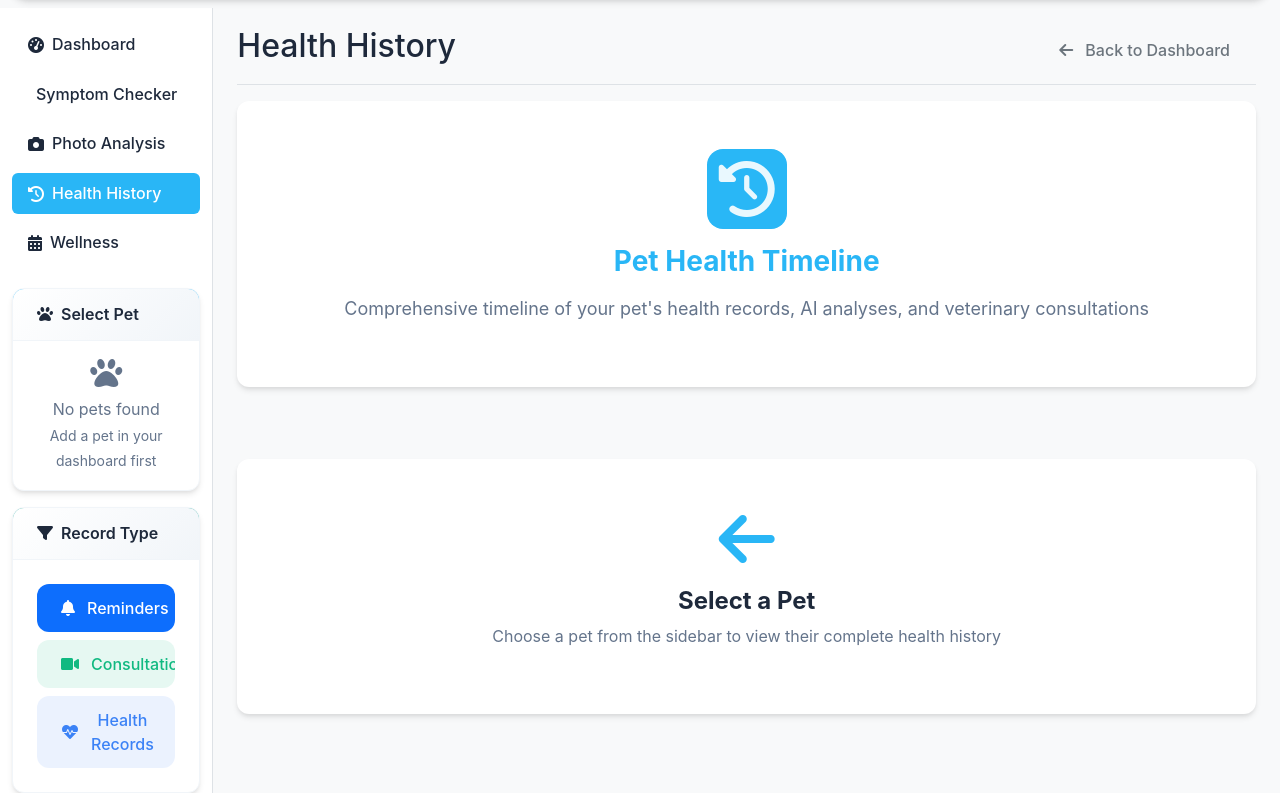
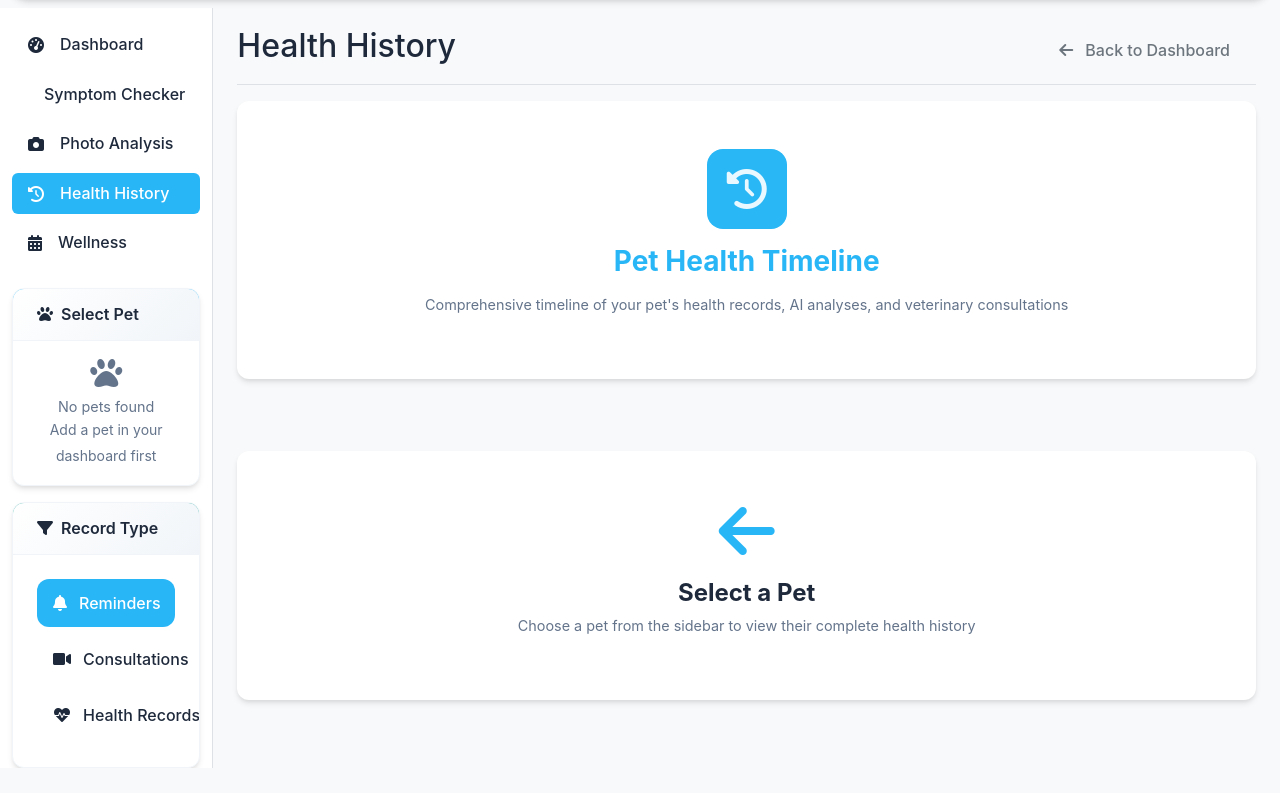
Before and after one commit to kashisharora-14/VetTrack-AI, a Flask app: page /history in a window 1280 px wide. Shown: the part 102-895 px from the top of the page. After the commit the page ends 870 px from the top, so only its background shows below. Run offline with Flask 3, Linux system fonts and the light colour scheme; the visitor is signed in with stand-in values (Sample User, id 1); data that the repository does not hold is empty; some libraries are stand-ins or nearby versions.

Commit message:
Assistant checkpoint: Fix sidebar consultation text visibility and overflow
Assistant generated file changes:
- MyProject-3/static/css/style.css: Fix sidebar consultation text visibility and overflow issues, Add responsive sidebar width and text visibility fixes, Add specific styling for sidebar consultation button

---

User prompt:

consultaion part is still cutting not properly viisble please set this

Replit-Commit-Author: Assistant
Replit-Commit-Session-Id: 8dcaf410-5e8d-44e1-aa86-46643cf5ad8b

```diff
--- a/MyProject-3/static/css/style.css
+++ b/MyProject-3/static/css/style.css
@@ -501,6 +501,7 @@ h1, h2, h3, h4, h5, h6 {
 .sidebar {
     min-height: calc(100vh - 76px); /* Adjust for navbar height */
     border-right: 1px solid rgba(0, 0, 0, 0.1);
+    min-width: 200px; /* Ensure minimum width for full text visibility */
 }
 
 .sidebar .nav-link {
@@ -512,6 +513,11 @@ h1, h2, h3, h4, h5, h6 {
     display: flex;
     align-items: center;
     text-decoration: none;
+    white-space: nowrap; /* Prevent text wrapping */
+    overflow: visible; /* Show full text */
+    text-overflow: unset; /* Don't truncate text */
+    width: 100%;
+    box-sizing: border-box;
 }
 
 .sidebar .nav-link:hover {
@@ -528,6 +534,16 @@ h1, h2, h3, h4, h5, h6 {
 .sidebar .nav-link.active:hover {
     background-color: var(--primary-dark) !important;
     color: white !important;
+}
+
+/* Ensure sidebar items have proper spacing and visibility */
+.sidebar .nav-item {
+    width: 100%;
+}
+
+.sidebar .nav-item .nav-link {
+    justify-content: flex-start;
+    gap: 8px;
 }
 
 /* Buttons */
@@ -969,7 +985,14 @@ h1, h2, h3, h4, h5, h6 {
         min-height: auto;
         border-right: none;
         border-bottom: 1px solid rgba(0, 0, 0, 0.1);
-    }
+        min-width: 100%; /* Full width on mobile */
+    }
+
+    .sidebar .nav-link {
+        white-space: normal; /* Allow wrapping on mobile if needed */
+        padding: 10px 12px;
+    }
+}
 
     .feature-icon {
         width: 50px;
@@ -1030,6 +1053,40 @@ h1, h2, h3, h4, h5, h6 {
     .card-body {
         padding: 1rem;
     }
+}
+
+/* Sidebar specific fixes */
+.sidebar-consultation-btn,
+.sidebar .btn {
+    width: 100%;
+    text-align: left;
+    justify-content: flex-start;
+    border: none;
+    background: transparent;
+    color: var(--text-color);
+    padding: 12px var(--spacing-base);
+    border-radius: var(--border-radius);
+    margin-bottom: 4px;
+    transition: all 0.2s ease;
+    display: flex;
+    align-items: center;
+    gap: 8px;
+    white-space: nowrap;
+    overflow: visible;
+    text-overflow: unset;
+}
+
+.sidebar-consultation-btn:hover,
+.sidebar .btn:hover {
+    background-color: rgba(41, 182, 246, 0.1) !important;
+    color: var(--primary-color) !important;
+    transform: translateX(2px);
+}
+
+.sidebar-consultation-btn.active,
+.sidebar .btn.active {
+    background-color: var(--primary-color) !important;
+    color: white !important;
 }
 
 /* Enhanced Utility Classes */
```
